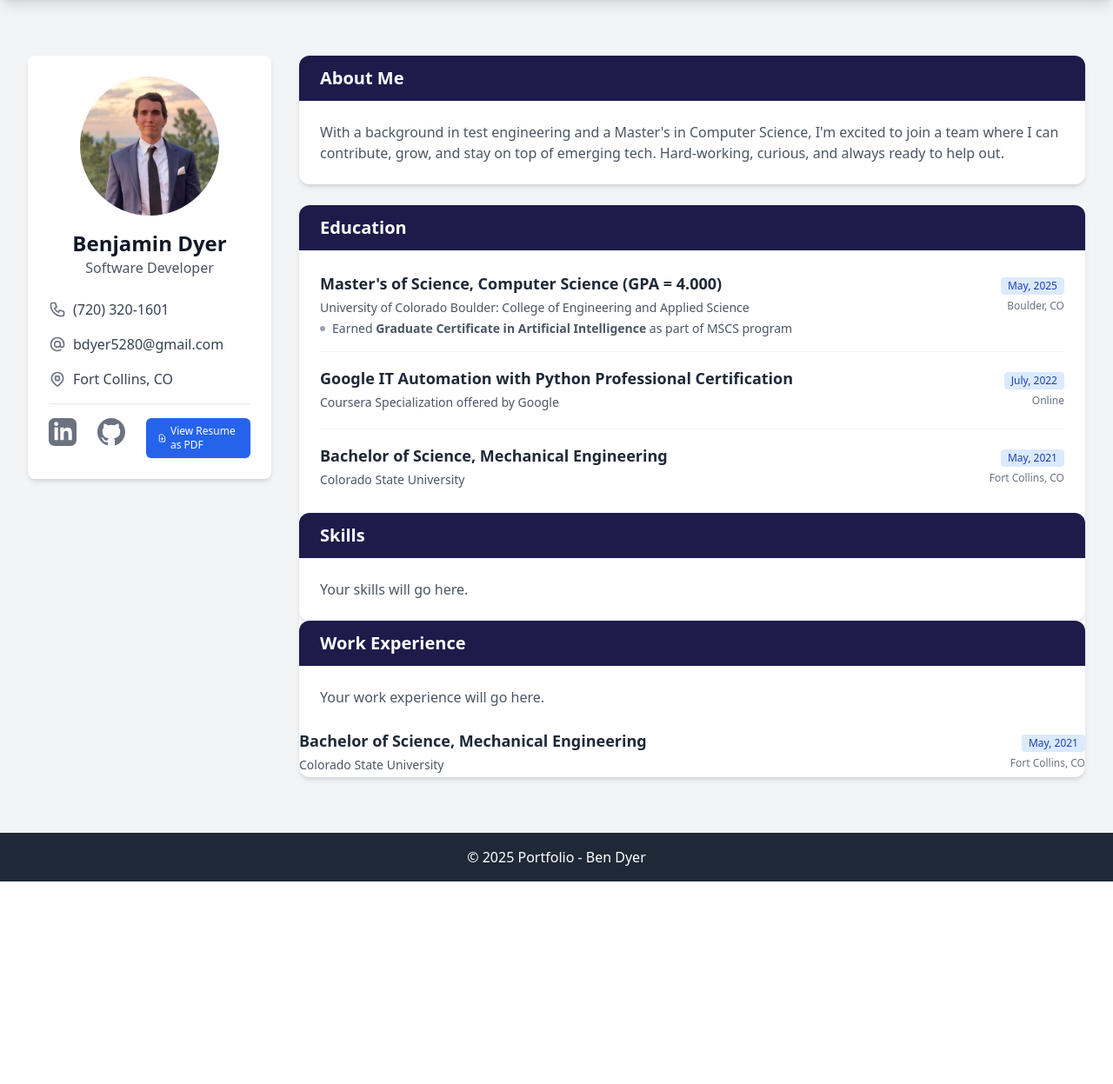
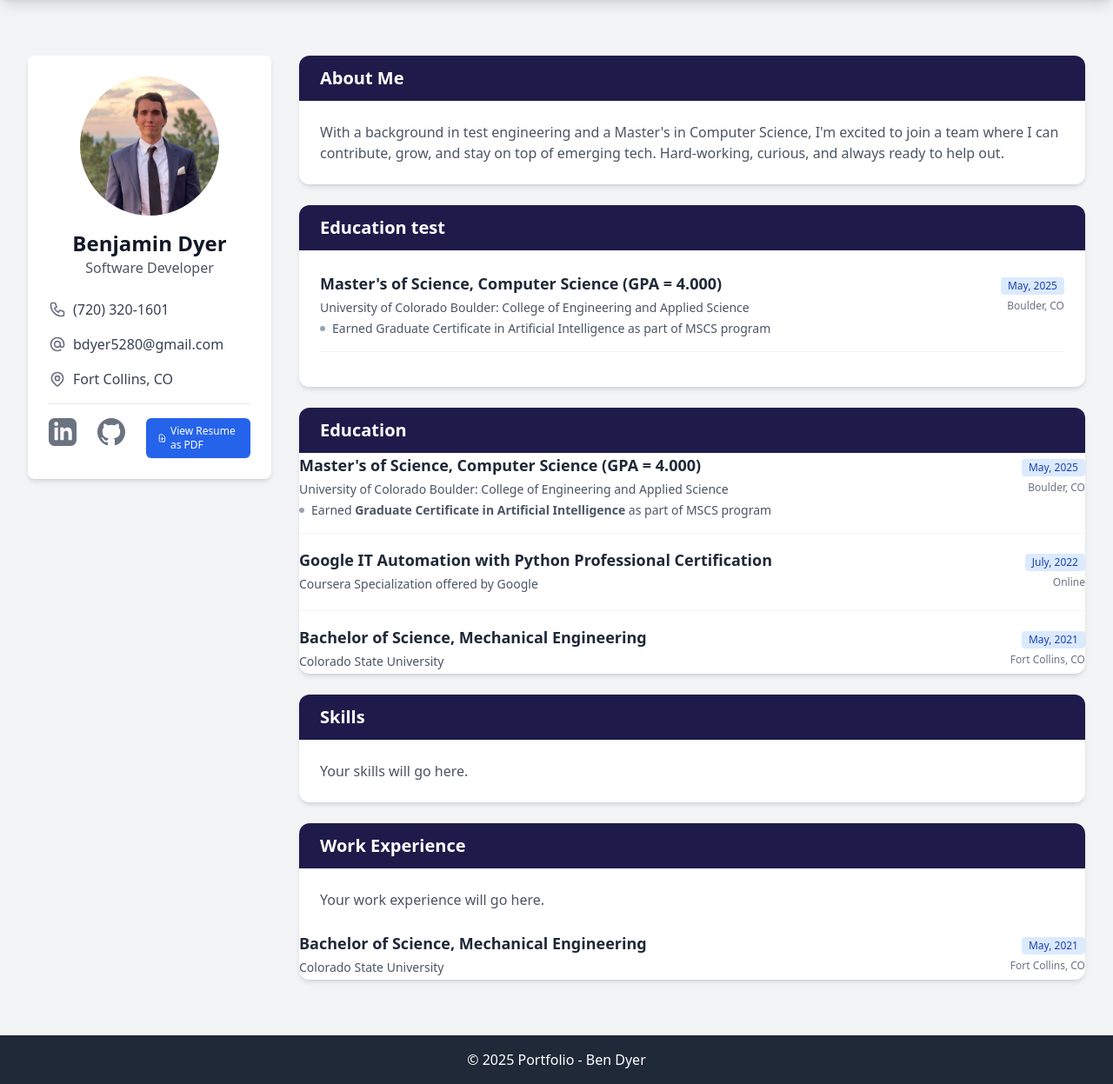
Before and after one commit to b5050d/portfolio, a Flask app: page / in a window 1280 px wide. Shown: the part 64-1311 px from the top of the page at 87% size. Before the commit the page ends 1078 px from the top, so only its background shows below. Run offline with Flask 3, Linux system fonts and the light colour scheme; some libraries are stand-ins or nearby versions.

Commit message:
Fixed the css bug, and started using jinja to populate

```diff
--- a/app.py
+++ b/app.py
@@ -1,10 +1,11 @@
 from flask import Flask, render_template
 
 app = Flask(__name__)
+from home_objects import educations
 
 @app.route('/')
 def home():
-    return render_template('home.html')
+    return render_template('home.html', educations=educations)
 
 @app.route('/projects')
 def projects():
--- /dev/null
+++ b/home_objects.py
@@ -0,0 +1,23 @@
+
+
+class Education():
+    def __init__(self, title: str, institution: str, date: str, location: str, bullets: list):
+        self.title = title
+        self.institution = institution
+        self.date = date
+        self.location = location
+        self.bullets = bullets
+
+
+educations = []
+educations.append(
+    Education(
+        title="Master's of Science, Computer Science (GPA = 4.000)",
+        institution="University of Colorado Boulder: College of Engineering and Applied Science",
+        date="May, 2025",
+        location="Boulder, CO",
+        bullets=[
+            "Earned\tGraduate Certificate in Artificial Intelligence\tas part of MSCS program"
+        ]
+    )
+)
--- a/templates/home.html
+++ b/templates/home.html
@@ -73,13 +73,42 @@
                     <p class="text-gray-600">With a background in test engineering and a Master's in Computer Science, I'm excited to join a team where I can contribute, grow, and stay on top of emerging tech. Hard-working, curious, and always ready to help out.</p>
                 </div>
             </div>
+            <!-- sample eductiona-->
+            <div class="bg-white rounded-xl shadow-md overflow-hidden">
+                <div class="bg-indigo-950 px-6 py-3">
+                    <h2 class="text-xl font-bold text-white">Education test</h2>
+                </div>
+                <div class="p-6">
+                    {% for education in educations %}
+                        <div class="mb-4 pb-4 border-b border-gray-100">
+                            <div class="flex justify-between items-baseline">
+                                <h3 class="text-lg font-semibold text-gray-800">{{ education.title }}</h3>
+                                <span class="text-xs bg-blue-100 text-blue-800 px-2 py-0.5 rounded">{{ education.date }}</span>
+                            </div>
+                            <div class="flex justify-between text-sm text-gray-600 mt-1">
+                                <span>{{ education.institution }}</span>
+                                <span class="text-xs text-gray-500">{{ education.location }}</span>
+                            </div>
+                            <ul class="mt-1 text-sm text-gray-600 space-y-0.5">
+                                {% for bullet in education.bullets %}
+                                    <li class="flex items-center">
+                                        <span class="w-1.5 h-1.5 bg-gray-400 rounded-full mr-2"></span>
+                                        {{ bullet }}
+                                    </li>
+                                {% endfor %}
+                            </ul>
+                        </div>
+                    {% endfor %}
+                </div>
+
+            </div>
 
             <!-- Education Section -->
             <div class="bg-white rounded-xl shadow-md overflow-hidden">
                 <div class="bg-indigo-950 px-6 py-3">
                     <h2 class="text-xl font-bold text-white">Education</h2>
                 </div>
-                <div class="p-6">
+
 
                 <!-- Education Entry 1 -->
                 <div class="mb-4 pb-4 border-b border-gray-100">
```
